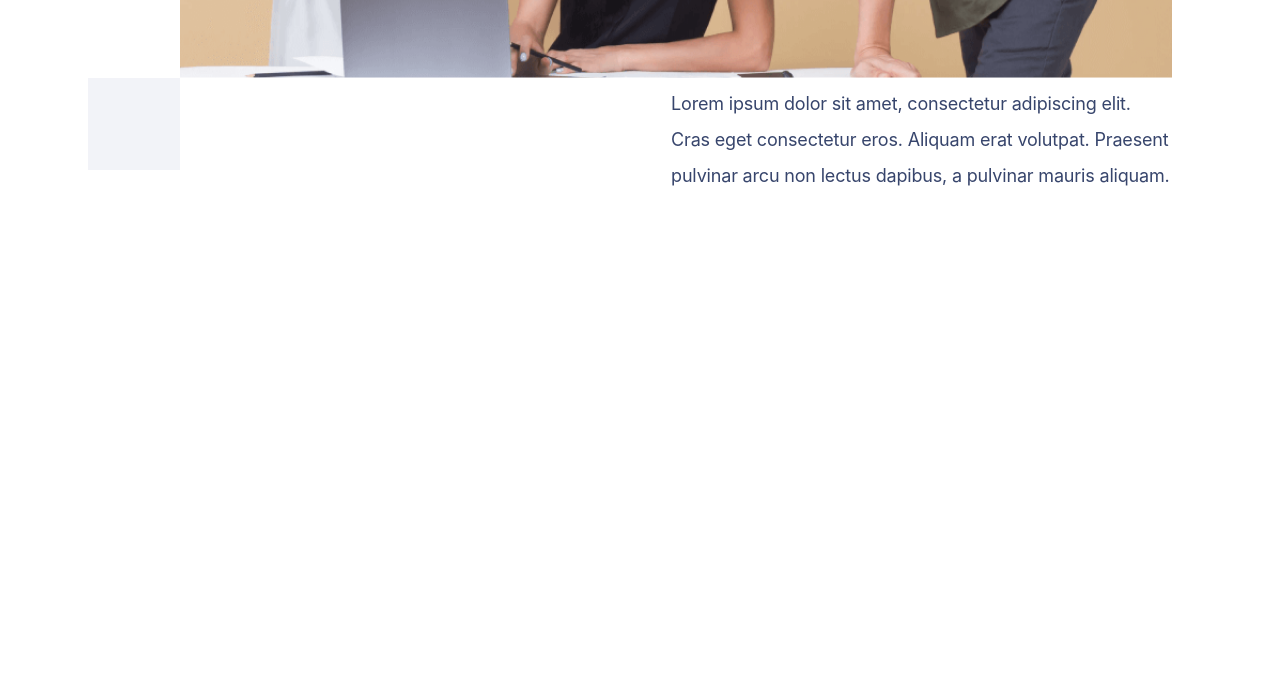
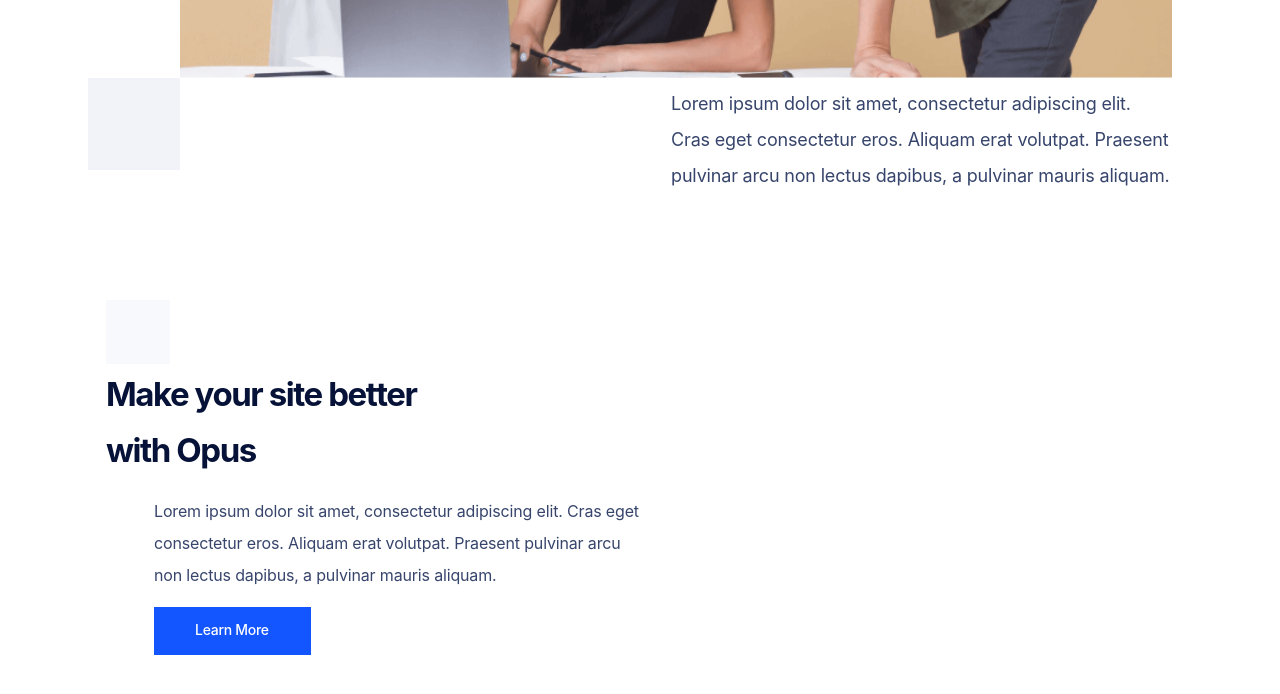
Before and after one commit to ashtiv/enterprise_frontend, a React (Create React App) app: page / in a window 1280 px wide. Shown: the part 1128-1822 px from the top of the page. Built offline with nearby package versions, Linux system fonts and the light colour scheme.

Commit message:
BodyC3part1 done

```diff
--- a/src/App.css
+++ b/src/App.css
@@ -5,6 +5,10 @@
   right: 0px;
   top: 0px;
   background: rgba(255, 255, 255, 0.96);
+}
+
+.hover-point:hover {
+  cursor: pointer;
 }
 
 .Header-lev1 {
@@ -543,3 +547,127 @@
   letter-spacing: -0.18px;
   color: #37456C;
 }
+
+.BodyC3Part1-main {
+  /* width: 588px; */
+  height: 600px;
+
+
+  /* Inside auto layout */
+  flex: none;
+  order: 0;
+  flex-grow: 0;
+}
+
+.BodyC3Part1-white-image {
+  width: 64px;
+  height: 64px;
+  left: 0px;
+  top: 0px;
+
+  background: #F7F9FC;
+}
+
+.BodyC3-main {
+  display: flex;
+  flex-direction: row;
+  align-items: flex-start;
+  padding: 0px;
+  gap: 42px;
+
+  width: 1120px;
+  height: 600px;
+  left: 196px;
+  top: 1548px;
+
+
+}
+
+.BodyC3Part1-heading {
+  width: 377.29px;
+  height: 115px;
+  left: 0px;
+  top: 94px;
+
+  font-family: 'Inter';
+  font-style: normal;
+  font-weight: 700;
+  font-size: 33px;
+  line-height: 56px;
+
+  /* or 117% */
+  display: flex;
+  align-items: center;
+  letter-spacing: -1.44px;
+
+  color: #061237;
+
+
+}
+
+.BodyC3Part1-description {
+  width: 498.33px;
+  height: 128px;
+
+  font-family: 'Inter';
+  font-style: normal;
+  font-weight: 400;
+  font-size: 16px;
+  line-height: 32px;
+
+  /* or 200% */
+  display: flex;
+  align-items: center;
+  letter-spacing: -0.16px;
+
+  color: #37456C;
+
+
+  /* Inside auto layout */
+  flex: none;
+  order: 0;
+  flex-grow: 0;
+}
+
+.BodyC3Part1-learn-more {
+  display: flex;
+  flex-direction: row;
+  align-items: flex-start;
+  padding: 11px 42.0781px 13px 41px;
+
+  width: 157.08px;
+  height: 48px;
+
+  background: #1355FF;
+
+  /* Inside auto layout */
+  flex: none;
+  order: 1;
+  flex-grow: 0;
+}
+
+.BodyC3Part1-learn-more-text {
+  width: 74px;
+  height: 24px;
+
+  font-family: 'Inter';
+  font-style: normal;
+  font-weight: 500;
+  font-size: 14px;
+  line-height: 24px;
+
+  /* identical to box height, or 171% */
+  display: flex;
+  align-items: center;
+  text-align: center;
+  letter-spacing: -0.28px;
+
+  color: #FFFFFF;
+
+
+  /* Inside auto layout */
+  flex: none;
+  order: 0;
+  flex-grow: 0;
+
+}
--- a/src/App.js
+++ b/src/App.js
@@ -2,6 +2,7 @@
 import Header from './Header';
 import BodyC1 from './BodyC1';
 import BodyC2 from './BodyC2';
+import BodyC3 from './BodyC3';
 
 function App() {
   return (
@@ -10,6 +11,7 @@
       <div className='body-1 container'>
         <BodyC1 />
         <BodyC2 />
+        <BodyC3 />
       </div>
     </div>
   );
--- /dev/null
+++ b/src/BodyC3.js
@@ -0,0 +1,12 @@
+import React from 'react'
+import BodyC3Part1 from './BodyC3Part1'
+
+function BodyC3() {
+    return (
+        <div className='BodyC3-main container'>
+            <BodyC3Part1 />
+        </div>
+    )
+}
+
+export default BodyC3
--- /dev/null
+++ b/src/BodyC3Part1.js
@@ -0,0 +1,15 @@
+import React from 'react'
+
+function BodyC3Part1() {
+    return (
+        <div className='BodyC3Part1-main container'>
+            <div className='BodyC3Part1-white-image'></div>
+            <div className='BodyC3Part1-heading'>Make your site better with Opus</div>
+            <div className='BodyC3Part1-description mx-5'>Lorem ipsum dolor sit amet, consectetur adipiscing elit. Cras eget consectetur eros. Aliquam erat volutpat. Praesent pulvinar arcu non lectus dapibus, a pulvinar mauris aliquam.
+            </div>
+            <div className='BodyC3Part1-learn-more mx-5 hover-point'><text className='BodyC3Part1-learn-more-text'>Learn More</text></div>
+        </div>
+    )
+}
+
+export default BodyC3Part1
--- a/src/Header.js
+++ b/src/Header.js
@@ -21,7 +21,7 @@
                         {/* three dots not showing */}
                     </select>
                     <div className='Nav-overview mx-5 container'>Template</div>
-                    <div className='Header-a conatiner'><text className='Header-contact'>Contact us</text></div>
+                    <div className='Header-a conatiner hover-point'><text className='Header-contact'>Contact us</text></div>
                 </nav>
 
             </div>
```
